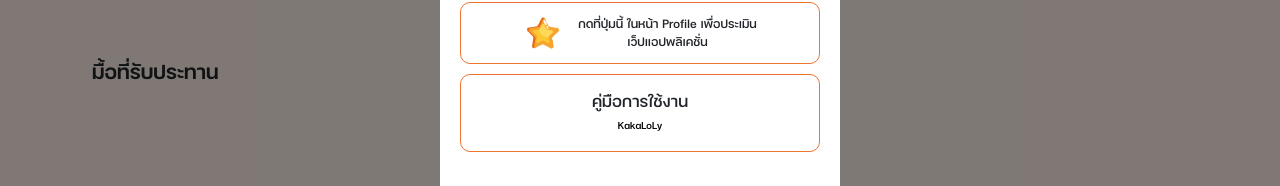
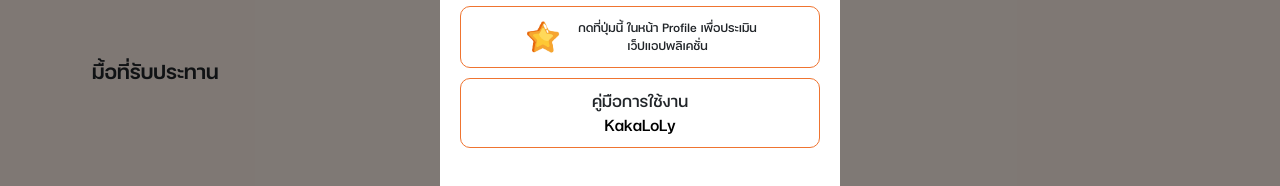
Before and after one commit to Rinrada19/kakaloly, a React (Create React App) app: page /home in a window 1280 px wide. Both pictures are taken after a click on the button "ให้คะแนนแอป". Shown: the part 478-664 px from the top of the page. Built offline with nearby package versions, Linux system fonts and the light colour scheme.

Commit message:
คู่มือสอง

```diff
--- a/src/component/howto/howto.js
+++ b/src/component/howto/howto.js
@@ -77,16 +77,14 @@ const Howto = ({ isOpen, onClose }) => {
                 </p>
               </div>
             </div>
-            <div
-              className={styles.section}
-              style={{ paddingTop: "14px", paddingBottom: "14px" }}
-            >
+            <div className={styles.section}>
               <p style={{ fontSize: "16px" }}>
                 คู่มือการใช้งาน{" "}
                 <a
                   href="https://www.canva.com/design/DAGjf7fDj0c/nTPKVSIhP6QMSc3ul4vDog/view?utm_content=DAGjf7fDj0c&utm_campaign=designshare&utm_medium=link2&utm_source=uniquelinks&utlId=hf123a0c656"
                   target="_blank"
                   rel="noopener noreferrer"
+                  style={{ color: "#EF7430", fontSize: "16px" }}
                 >
                   KakaLoLy
                 </a>
```
